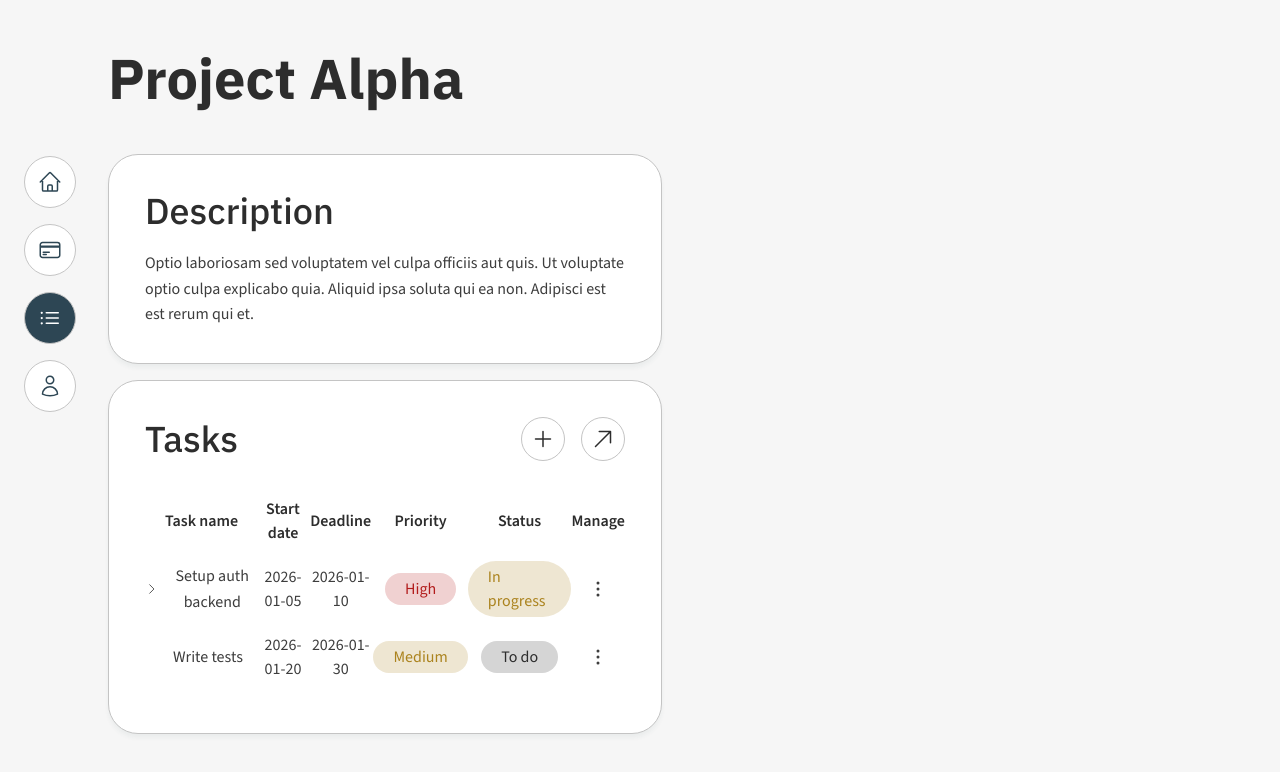
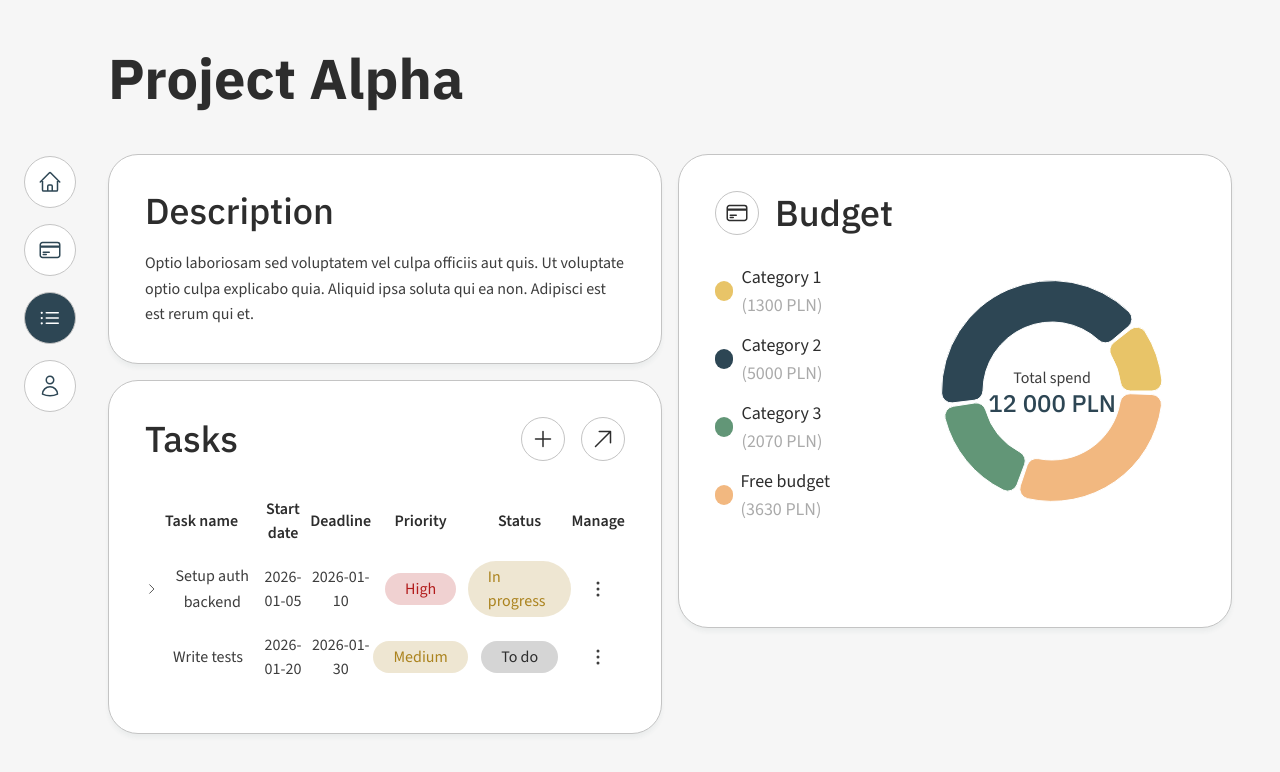
Before and after one commit to Asymphia/matdev-pm, a Next.js app: page /projects/1 in a window 1280 px wide. Shown: the top 772 px of the page. Built offline with nearby package versions, Linux system fonts and the light colour scheme.

Commit message:
Add: pie chart

```diff
--- a/app/globals.css
+++ b/app/globals.css
@@ -5,6 +5,7 @@
 :root {
     color-scheme: light;
 
+    --text-primary-100: #aaa;
     --text-primary-300: #3d3d3d;
     --text-primary-500: #2d2d2d;
 
@@ -31,6 +32,7 @@
 [data-theme="dark"] {
     color-scheme: dark;
 
+    --text-primary-100: #777;
     --text-primary-300: #aaaaaa;
     --text-primary-500: #f7f7f7;
 
@@ -55,6 +57,7 @@
 }
 
 @theme inline {
+    --color-text-primary-100: var(--text-primary-100);
     --color-text-primary-300: var(--text-primary-300);
     --color-text-primary-500: var(--text-primary-500);
 
--- a/app/projects/[projectSlug]/page.tsx
+++ b/app/projects/[projectSlug]/page.tsx
@@ -2,6 +2,7 @@ import { DUMMY_PROJECTS_DATA, DUMMY_TASKS_DATA } from "@/lib/data"
 import { notFound } from "next/navigation"
 import ProjectDescription from "@/components/project/ProjectDescription"
 import TasksList from "@/components/project/TasksList"
+import BudgetChart from "@/components/project/BudgetChart"
 
 const SingleProjectPage = async ({ params }: { params: Promise<{ projectSlug: string }> }) => {
     const { projectSlug } = await params
@@ -18,11 +19,15 @@ const SingleProjectPage = async ({ params }: { params: Promise<{ projectSlug: st
             <h1>{project.projectName}</h1>
 
             <div className="grid grid-cols-2 gap-4">
-                <ProjectDescription description={project.description} />
+                <div className="flex flex-col gap-4">
+                    <ProjectDescription description={project.description} />
 
-                <div></div>
+                    <TasksList tasks={tasks} />
+                </div>
 
-                <TasksList tasks={tasks} />
+                <div className="flex flex-col gap-4">
+                    <BudgetChart />
+                </div>
             </div>
         </div>
     )
--- /dev/null
+++ b/components/project/BudgetChart.tsx
@@ -0,0 +1,57 @@
+"use client"
+
+import BlockWrapper from "@/components/ui/BlockWrapper"
+import { Pie, PieChart, ResponsiveContainer } from "recharts"
+import IconButton from "@/components/ui/IconButton"
+import { CreditCardIcon } from "@heroicons/react/24/outline"
+import { formatNumber } from "@/lib/projects-helpers"
+
+const data = [
+    { name: "Category 1", value: 1300, fill: "#E8C468" },
+    { name: "Category 2", value: 5000, fill: "#2D4654" },
+    { name: "Category 3", value: 2070, fill: "#629677" },
+    { name: "Free budget", value: 3630, fill: "#F2B880" },
+]
+
+const BudgetChart = () => {
+    const total = formatNumber(data.reduce((sum, item) => sum + item.value, 0))
+
+    return (
+        <BlockWrapper className="grid grid-cols-[1fr_2fr] gap-4">
+            <div className="flex flex-col gap-7">
+                <header className="flex flex-nowrap items-center gap-4">
+                    <IconButton Icon={CreditCardIcon} onClick={() => {}} />
+
+                    <h2>Budget</h2>
+                </header>
+
+                <div className="flex flex-col gap-3">
+                    {data.map((item, index) => (
+                        <div className="flex items-center gap-x-2" key={index}>
+                            <div className="size-5 rounded-full" style={{ backgroundColor: item.fill }} />
+
+                            <p className="text-text-primary-500 text-lg">
+                                {item.name} <span className="text-text-primary-100">({formatNumber(item.value)} PLN)</span>
+                            </p>
+                        </div>
+                    ))}
+                </div>
+            </div>
+
+            <div className="relative h-100 w-full">
+                <ResponsiveContainer width="100%" height="100%">
+                    <PieChart style={{ pointerEvents: "none" }}>
+                        <Pie data={data} dataKey="value" nameKey="name" innerRadius="50%" outerRadius="80%" paddingAngle={2} cornerRadius={10} />
+                    </PieChart>
+                </ResponsiveContainer>
+
+                <div className="absolute top-1/2 left-1/2 -translate-x-1/2 -translate-y-1/2 text-center">
+                    <p>Total spend</p>
+                    <h3 className="text-primary-700">{total} PLN</h3>
+                </div>
+            </div>
+        </BlockWrapper>
+    )
+}
+
+export default BudgetChart
--- a/lib/projects-helpers.ts
+++ b/lib/projects-helpers.ts
@@ -15,3 +15,7 @@ export const calculateTimeProgress = (startDate: Date, endDate: Date) => {
 
     return Math.round((elapsed / total) * 100)
 }
+
+export const formatNumber = (value: number) => {
+    return new Intl.NumberFormat("pl-PL").format(value)
+}
--- a/package.json
+++ b/package.json
@@ -14,7 +14,8 @@
         "@heroicons/react": "^2.2.0",
         "next": "16.2.1",
         "react": "19.2.4",
-        "react-dom": "19.2.4"
+        "react-dom": "19.2.4",
+        "recharts": "^3.8.1"
     },
     "devDependencies": {
         "@tailwindcss/postcss": "^4",
```
Also changed, not shown: app/projects/page.tsx (+39 -76 lines), 1 other file (tests, documents, lock files or other folders).
